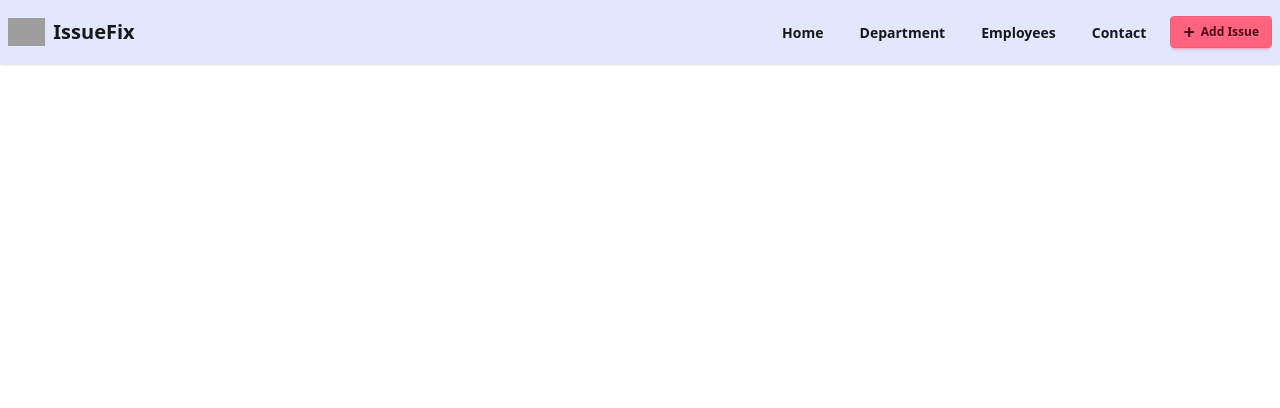
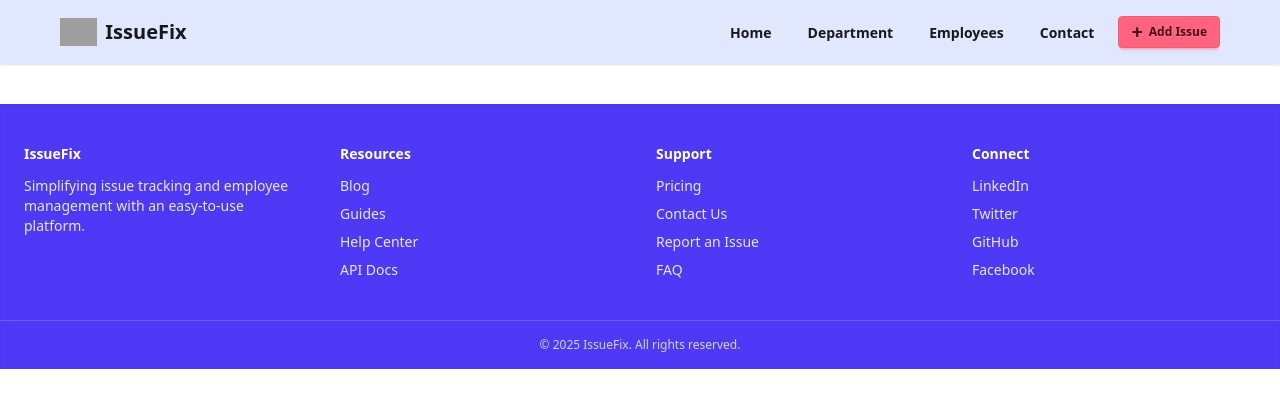
Before and after one commit to sm-ayman/issue-management, a React (Vite) app: page / in a window 1280 px wide. Shown: the top 408 px of the page. Built offline with nearby package versions, Linux system fonts and the light colour scheme; grey boxes are pictures that could not be loaded.

Commit message:
footer component ready

```diff
--- a/src/App.jsx
+++ b/src/App.jsx
@@ -1,10 +1,12 @@
 import "./App.css";
+import Footer from "./components/Footer/Footer";
 import Navbar from "./components/Navbar/Navbar";
 
 function App() {
   return (
     <>
       <Navbar></Navbar>
+      <Footer></Footer>
     </>
   );
 }
--- a/src/components/Container/Container.jsx
+++ /dev/null
@@ -1,9 +0,0 @@
-import React from "react";
-
-const Container = () => {
-  return <div>
-
-  </div>;
-};
-
-export default Container;
--- /dev/null
+++ b/src/components/Footer/Footer.jsx
@@ -0,0 +1,106 @@
+import React from "react";
+
+const Footer = () => {
+  return (
+    <footer className="bg-indigo-600 shadow-inner mt-10">
+      <div className="max-w-7xl mx-auto grid grid-cols-1 md:grid-cols-4 gap-8 py-10 px-6 text-sm text-gray-200">
+        {/* Company Info */}
+        <div>
+          <h3 className="font-semibold text-white mb-3">IssueFix</h3>
+          <p>
+            Simplifying issue tracking and employee management with an
+            easy-to-use platform.
+          </p>
+        </div>
+
+        {/* Resources */}
+        <div>
+          <h3 className="font-semibold text-white mb-3">Resources</h3>
+          <ul className="space-y-2">
+            <li>
+              <a href="#" className="hover:text-white">
+                Blog
+              </a>
+            </li>
+            <li>
+              <a href="#" className="hover:text-white">
+                Guides
+              </a>
+            </li>
+            <li>
+              <a href="#" className="hover:text-white">
+                Help Center
+              </a>
+            </li>
+            <li>
+              <a href="#" className="hover:text-white">
+                API Docs
+              </a>
+            </li>
+          </ul>
+        </div>
+
+        {/* Support */}
+        <div>
+          <h3 className="font-semibold text-white mb-3">Support</h3>
+          <ul className="space-y-2">
+            <li>
+              <a href="#" className="hover:text-white">
+                Pricing
+              </a>
+            </li>
+            <li>
+              <a href="#" className="hover:text-white">
+                Contact Us
+              </a>
+            </li>
+            <li>
+              <a href="#" className="hover:text-white">
+                Report an Issue
+              </a>
+            </li>
+            <li>
+              <a href="#" className="hover:text-white">
+                FAQ
+              </a>
+            </li>
+          </ul>
+        </div>
+
+        {/* Social Links */}
+        <div>
+          <h3 className="font-semibold text-white mb-3">Connect</h3>
+          <ul className="space-y-2">
+            <li>
+              <a href="#" className="hover:text-white">
+                LinkedIn
+              </a>
+            </li>
+            <li>
+              <a href="#" className="hover:text-white">
+                Twitter
+              </a>
+            </li>
+            <li>
+              <a href="#" className="hover:text-white">
+                GitHub
+              </a>
+            </li>
+            <li>
+              <a href="#" className="hover:text-white">
+                Facebook
+              </a>
+            </li>
+          </ul>
+        </div>
+      </div>
+
+      {/* Bottom bar */}
+      <div className="border-t border-indigo-500 py-4 text-center text-xs text-gray-300">
+        © {new Date().getFullYear()} IssueFix. All rights reserved.
+      </div>
+    </footer>
+  );
+};
+
+export default Footer;
--- a/src/components/Navbar/Navbar.jsx
+++ b/src/components/Navbar/Navbar.jsx
@@ -3,7 +3,7 @@ import logo from "../../assets/logo.png";
 
 const Navbar = () => {
   return (
-    <div className="navbar bg-indigo-100 shadow-sm py-0">
+    <div className="navbar bg-indigo-100 shadow-sm py-0 px-15">
       <div className="flex-1">
         <a className="text-xl flex gap-x-2">
           <img src={logo} alt="issueFix" className="h-7" />
```
